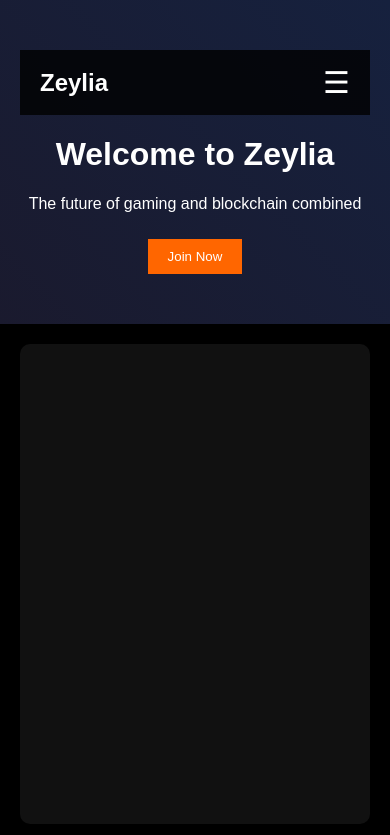
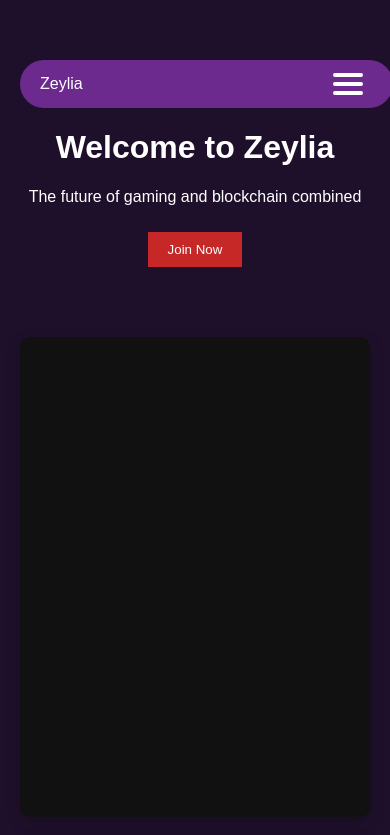
Before and after one commit to ethical-dilkhush/Zeylia, a plain HTML site: page index.html in a window 390 px wide. Shown: the top 835 px of the page. Drawn offline with Linux system fonts and the light colour scheme.

Commit message:
fix header

```diff
--- a/index.html
+++ b/index.html
@@ -18,7 +18,11 @@
                 <li><a href="#nft-marketplace">NFTs</a></li>
                 <li><a href="#team">Team</a></li>
             </ul>
-            <div class="menu-toggle" onclick="toggleMenu()">&#9776;</div>
+            <div class="menu-toggle" onclick="toggleMenu()">
+                <span></span>
+                <span></span>
+                <span></span>
+            </div>
         </nav>
         <div class="hero-content">
             <h1>Welcome to Zeylia</h1>
@@ -26,6 +30,7 @@
             <button onclick="learnMore()">Join Now</button>
         </div>
     </header>
+
 
 
     <section id="threeDModel">
--- a/styles.css
+++ b/styles.css
@@ -1,8 +1,8 @@
 body {
-    font-family: Arial, sans-serif;
+    font-family: 'Poppins', sans-serif;
     margin: 0;
     padding: 0;
-    background-color: black;
+    background: #1E102A;
     color: white;
     text-align: center;
 }
@@ -11,60 +11,89 @@ body {
 #hero {
     text-align: center;
     padding: 50px 20px;
-    background: linear-gradient(45deg, #1a1a2e, #16213e);
     color: white;
 }
 
+/* Navbar Styling */
+/* Navbar Styling */
 .navbar {
     display: flex;
     justify-content: space-between;
     align-items: center;
     padding: 15px 20px;
-    background: rgba(0, 0, 0, 0.8);
+    background: #6D2A8E;
+    color: white;
+    width: 95%;
+    margin: 10px auto;
+    border-radius: 50px;
+    position: relative;
 }
 
-.logo {
-    font-size: 24px;
-    font-weight: bold;
-}
-
+/* Centering Navigation Links */
 .nav-links {
     list-style: none;
     display: flex;
+    justify-content: center; /* Centers the nav items */
+    align-items: center;
+    gap: 30px; /* Ensures even spacing */
+    padding: 0;
+    flex-grow: 1; /* Takes up available space */
 }
 
 .nav-links li {
-    margin: 0 15px;
+    display: inline;
+    white-space: nowrap; /* Prevents text from wrapping */
 }
 
 .nav-links a {
     text-decoration: none;
     color: white;
     font-weight: bold;
+    padding: 10px 15px;
+    border-radius: 5px;
     transition: 0.3s;
 }
 
 .nav-links a:hover {
-    color: #00aaff;
+    background: rgba(255, 255, 255, 0.2);
+    color: #D4AF37;
 }
 
-/* Mobile Menu */
+/* Fixing Menu Toggle Alignment */
 .menu-toggle {
     display: none;
-    font-size: 30px;
+    flex-direction: column;
+    gap: 5px;
     cursor: pointer;
+    position: absolute;
+    right: 15px; /* Aligns properly to the right */
+    top: 50%;
+    transform: translateY(-50%);
+    background: #6D2A8E;
+    padding: 10px 15px;
+    border-top-right-radius: 15px;
+    border-bottom-right-radius: 15px;
 }
 
-/* Responsive Design */
-@media screen and (max-width: 768px) {
+.menu-toggle span {
+    display: block;
+    width: 30px;
+    height: 4px;
+    background: white;
+    border-radius: 5px;
+}
+
+/* Mobile View Fixes */
+@media screen and (max-width: 1024px) {
     .nav-links {
         display: none;
         flex-direction: column;
         position: absolute;
-        top: 60px;
-        left: 0;
-        width: 100%;
+        top: 32px;
+        right: 0;
+        width: 220px;
         background: rgba(0, 0, 0, 0.9);
+        padding: 10px;
         text-align: center;
     }
 
@@ -73,12 +102,13 @@ body {
     }
 
     .menu-toggle {
-        display: block;
+        display: flex;
     }
 }
 
+
 button {
-    background-color: #ff6600;
+    background: #C62828; /* Red */
     color: white;
     padding: 10px 20px;
     border: none;
@@ -87,14 +117,15 @@ button {
 }
 
 button:hover {
-    background-color: #cc5500;
+    background: #D4AF37;
 }
 
 section {
     padding: 40px;
     margin: 20px;
-    background-color: #333;
+    background: #6D2A8E;
     border-radius: 10px;
+    box-shadow: 0px 5px 15px rgba(0, 0, 0, 0.2);
 }
 
 #threeDModel {
@@ -103,6 +134,9 @@ section {
 }
 
 footer {
+    background: #1E102A;
+    color: #FFFFFF;
     padding: 10px;
     background-color: #222;
+    border-top: 2px solid #9C7A2D; /* Gold Border */
 }
```
